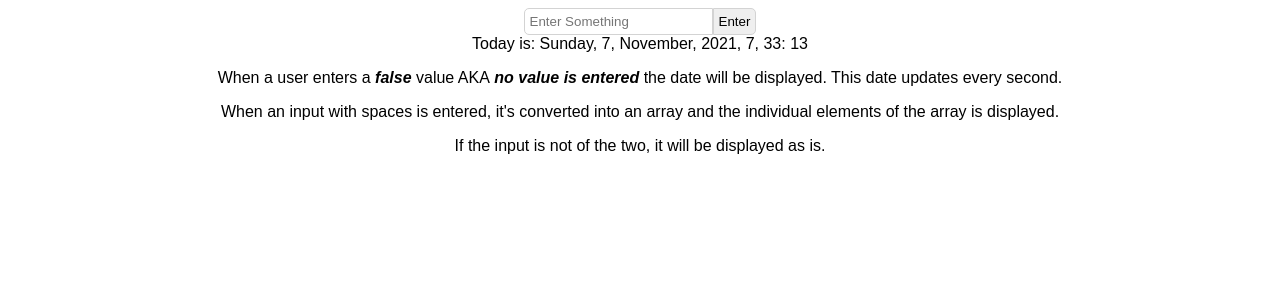
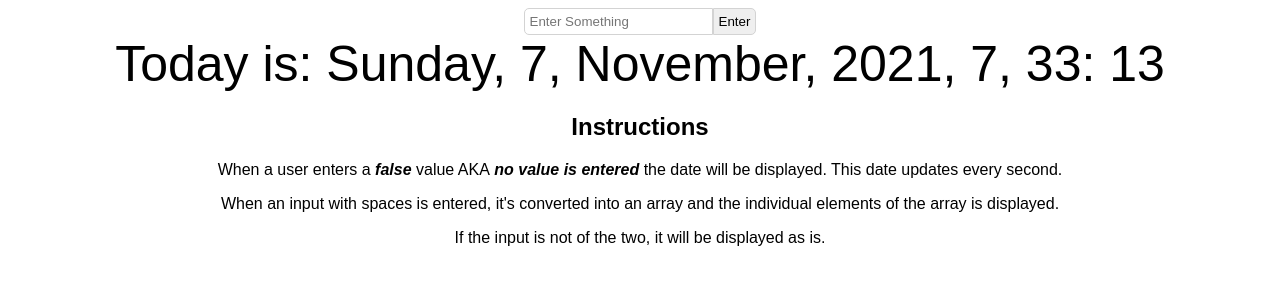
Before and after one commit to emmyobonyo/Opareta-software-engineer-interview-question, a React (Create React App) app: page / in a window 1280 px wide. Both pictures are taken after a click on the button "Enter". Shown: the top 300 px of the page. Built offline with nearby package versions, Linux system fonts and the light colour scheme.

Commit message:
Increase font size of displayed items

```diff
--- a/src/App.css
+++ b/src/App.css
@@ -25,3 +25,7 @@ span {
   font-style: italic;
   font-weight: bold;
 }
+
+.display {
+  font-size: 50px;
+}
--- a/src/ArrayInput.js
+++ b/src/ArrayInput.js
@@ -3,7 +3,7 @@ import PropTypes from 'prop-types';
 
 function ArrayInput({ input }) {
   return (
-    <div>
+    <div className="display">
       { input.map((inputs) => (
         <div key={input.indexOf(inputs)}>{inputs}</div>
       ))}
--- a/src/Date.js
+++ b/src/Date.js
@@ -13,7 +13,7 @@ function Dated() {
   setInterval(date, 1000);
 
   return (
-    <div id="date" />
+    <div id="date" className="display" />
   );
 }
 
--- a/src/Display.js
+++ b/src/Display.js
@@ -12,7 +12,7 @@ function Display({ input }) {
       { (input.includes(' '))
        && <ArrayInput input={input.split(' ')} /> }
       { (!input.includes(' '))
-       && <div>{input}</div>}
+       && <div className="display">{input}</div>}
       <Instructions />
     </div>
   );
--- a/src/Instructions.js
+++ b/src/Instructions.js
@@ -3,6 +3,7 @@ import React from 'react';
 function Instructions() {
   return (
     <div>
+      <h2>Instructions</h2>
       <p>
         When a user enters a
         <span> false </span>
```
